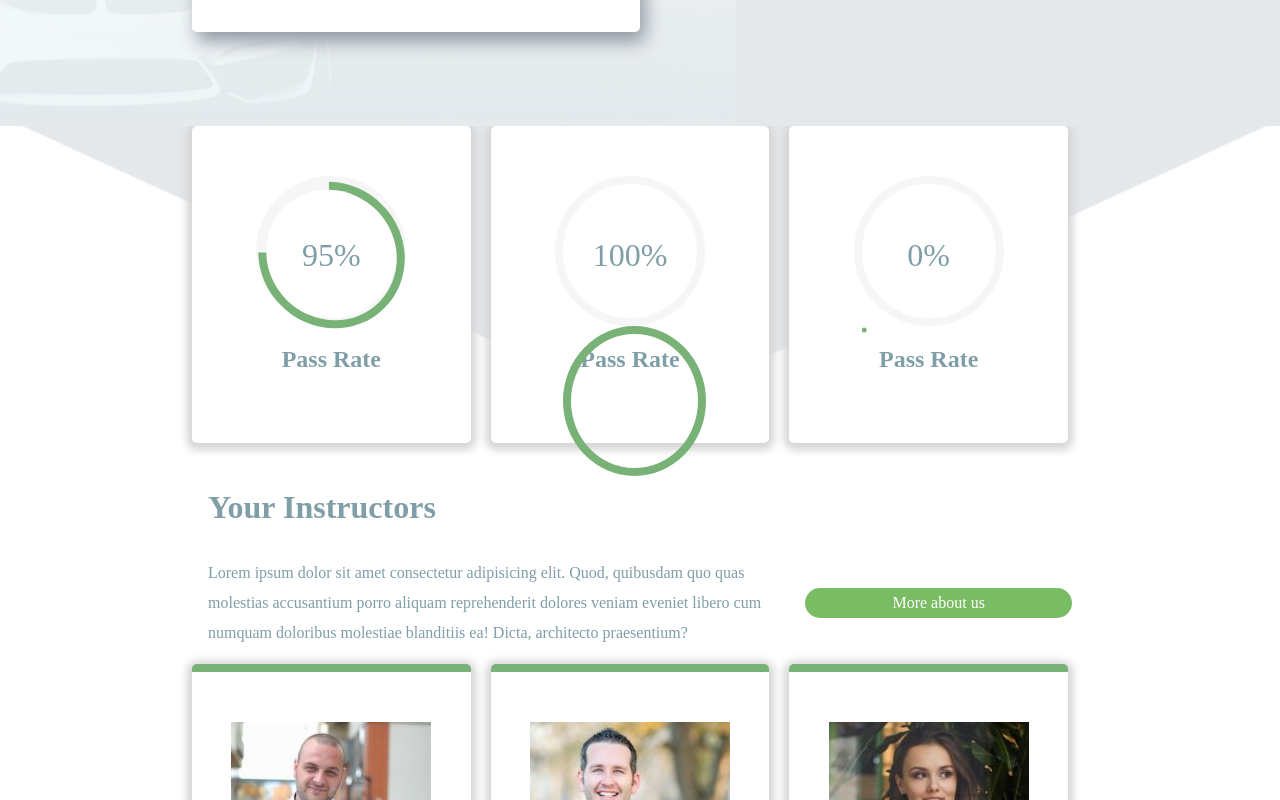
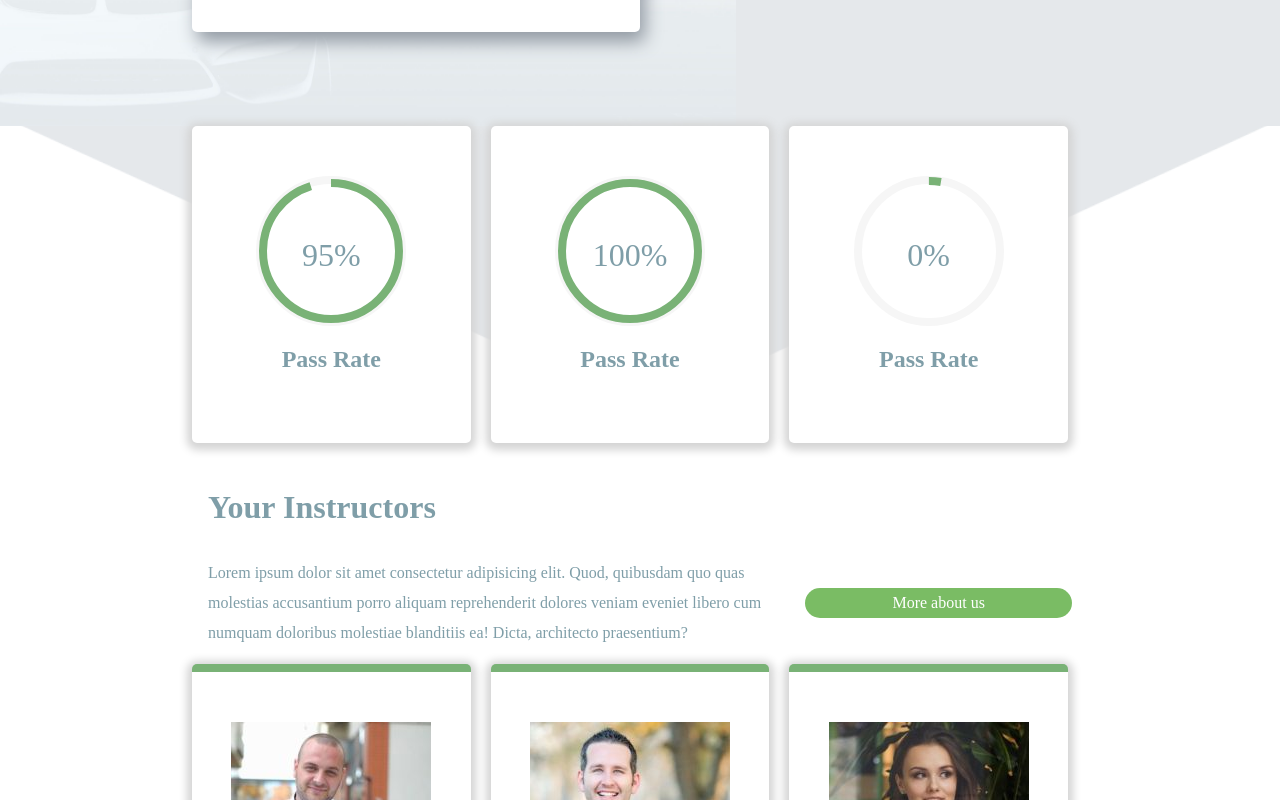
Before and after one commit to Baglio1683/proj-html-vuejs, a Vue app: page / in a window 1280 px wide. Shown: the part 1800-2600 px from the top of the page. Built offline with nearby package versions, Linux system fonts and the light colour scheme.

Commit message:
Add svg tag for the circle

```diff
--- a/src/components/AppCentralBanner.vue
+++ b/src/components/AppCentralBanner.vue
@@ -16,17 +16,26 @@ export default{
 <div class="container flex_wrap">
 
     <div class="d_flex justify_center flex_wrap card">
-        <div class="circle f_xx_large pos_relative">95%<div class="bar_95"></div></div>
+        <div class="circle f_xx_large pos_relative">95%</div>
+        <svg height="150" width="150">
+            <circle cx="75" cy="75" r="68" stroke="#79b276" stroke-width="8px" fill="none"  stroke-dashoffset="21" />
+        </svg>
         <h2>Pass Rate</h2>
     </div>
 
     <div class="d_flex justify_center flex_wrap card">
-       <p class="circle f_xx_large pos_relative">100% <div class="bar_100"></div></p>
+       <p class="circle f_xx_large pos_relative">100%</p>
+       <svg height="150" width="150">
+            <circle cx="75" cy="75" r="68" stroke="#79b276" stroke-width="8px" fill="none"  stroke-dashoffset="0" />
+        </svg>
        <h2>Pass Rate</h2>
     </div>
 
     <div class="d_flex justify_center flex_wrap card">
-        <p class="circle f_xx_large pos_relative">0%<div class="bar_5"></div></p>
+        <p class="circle f_xx_large pos_relative">0%</p>
+        <svg height="150" width="150">
+            <circle cx="75" cy="75" r="70" stroke="#79b276" stroke-width="8px" fill="none"  stroke-dashoffset="415" />
+        </svg>
         <h2>Pass Rate</h2>
     </div>
 
@@ -82,6 +91,15 @@ export default{
         padding-bottom: 50px;
         margin-bottom: 30px;
         background-color: white;
+        position: relative;
+
+        svg{
+            position: absolute;
+            transform: rotate(-90deg);
+             circle{
+            stroke-dasharray: 427;
+        }
+        }
 
         &:hover{
             transform: scale(1.2);
@@ -118,35 +136,6 @@ export default{
 
      }
 
-     .bar_5{
-        position: absolute;
-        height: 8px;
-        width: 5px;
-       background-color: $color-bay-leaf ;
-       clip-path: circle();
-     }
-
-     .bar_100{
-        position: absolute;
-        height: 150px;
-        width: 143px;
-        border-radius: 50%;
-        border: 8px solid $color-bay-leaf ;
-     }
-
-     .bar_95{
-        position: absolute;
-        height: 150px;
-        width: 143px;
-        border-radius: 50%;
-        border: 8px solid $color-bay-leaf ;
-        border-top-style: solid;
-        border-top-color:  #F6F6F6;
-        top: -4px;
-        left: -4px;
-        transform: rotate(-45deg);
-     }
-
     h2{
         margin-top: 20px;
         margin-bottom: 20px;
```
